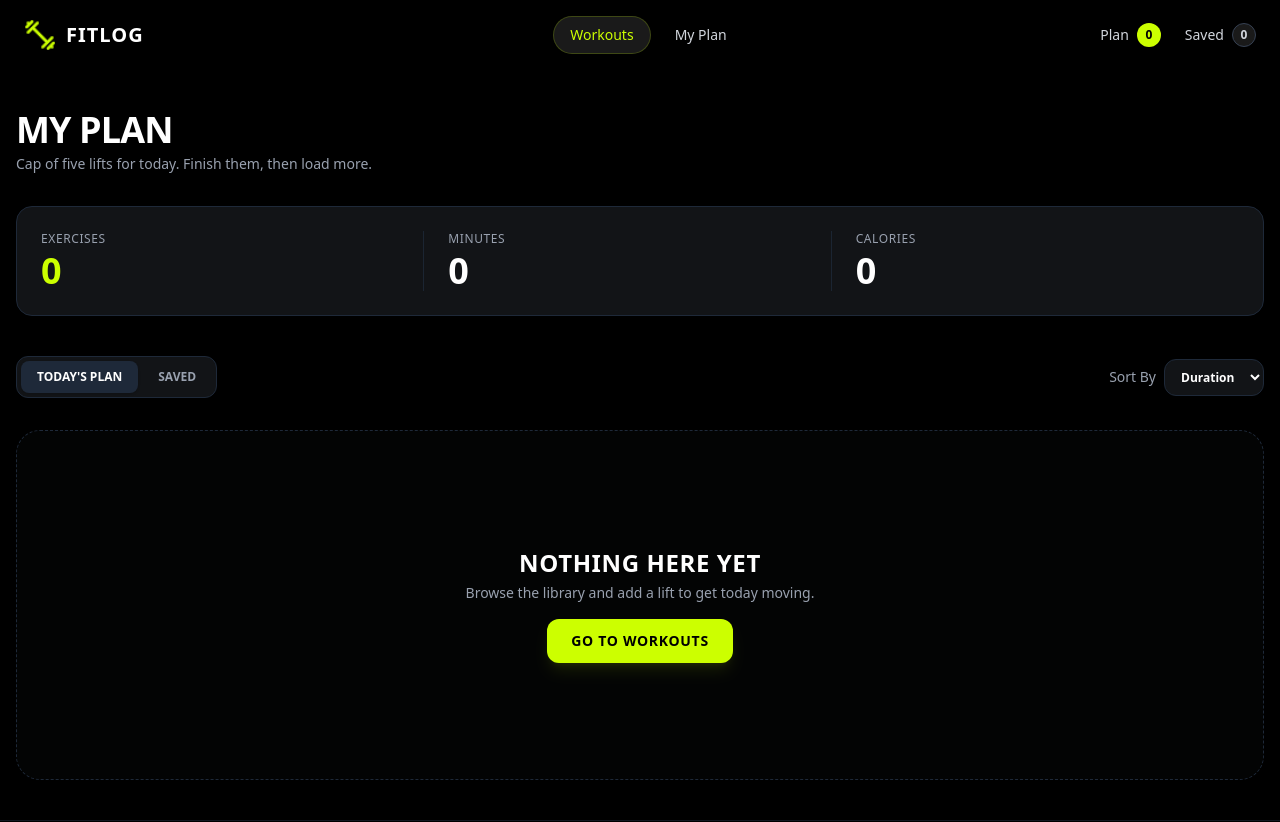
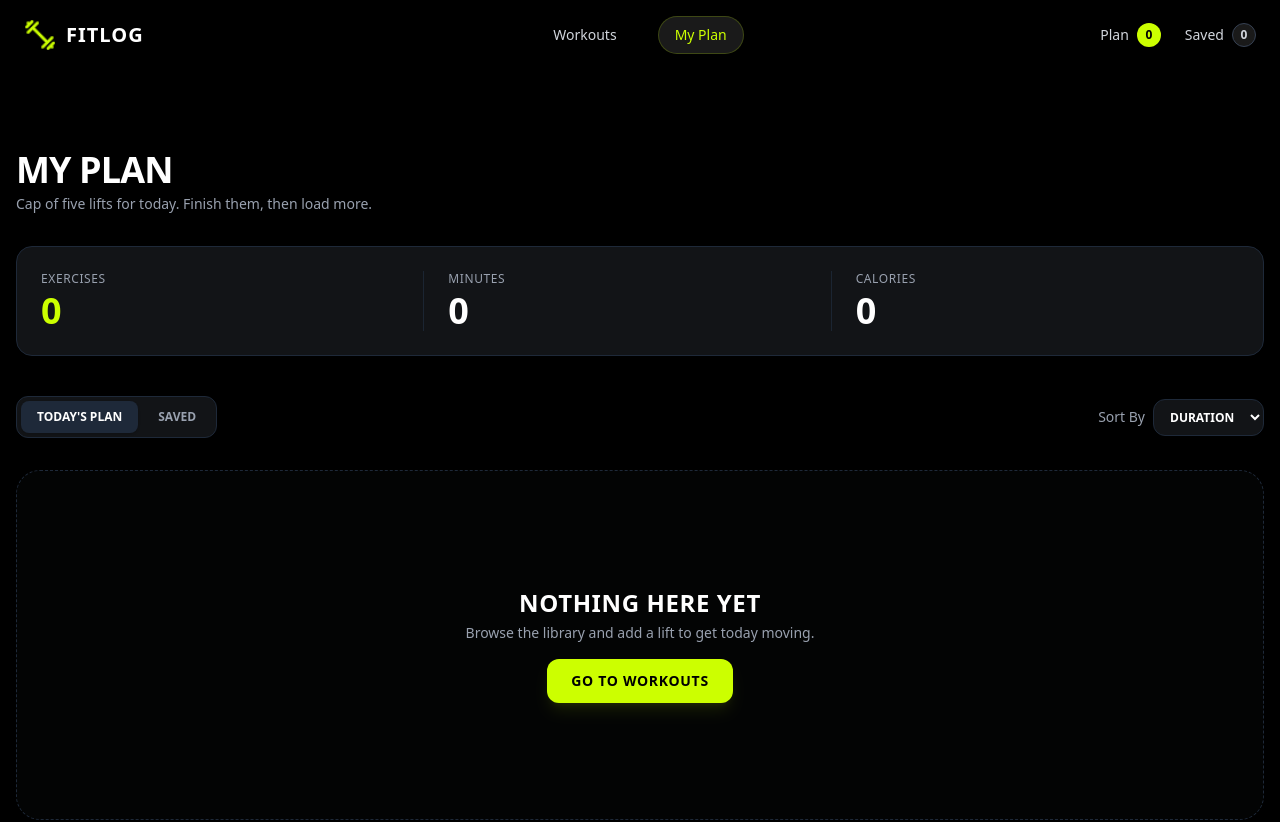
Before and after one commit to masum-web-dev/fitlog, a Next.js app: page /myplan in a window 1280 px wide. Shown: the top 822 px of the page. Built offline with nearby package versions, Linux system fonts and the light colour scheme.

Commit message:
My plan page x button functionality added

```diff
--- a/src/app/Global component/Navbar.jsx
+++ b/src/app/Global component/Navbar.jsx
@@ -1,9 +1,18 @@
+'use client';
 import Image from 'next/image';
 import Link from 'next/link';
-import React from 'react';
+import React, { useContext } from 'react';
+import { usePathname } from 'next/navigation';
 import logo from "../../../assets/logo.png";
+import { PlanContext } from '../context/PlanContext';
 
 const Navbar = () => {
+    const { todaysPlan, savedList } = useContext(PlanContext);
+    const pathname = usePathname();
+
+    const isWorkoutsActive = pathname === '/';
+    const isMyPlanActive = pathname === '/myplan';
+
     return (
         <nav className="bg-black text-white px-6 py-4 shadow-md">
             <div className="max-w-7xl mx-auto grid grid-cols-3 items-center">
@@ -16,10 +25,24 @@ const Navbar = () => {
                 </div>
 
                 <div className="flex justify-center items-center gap-6">
-                    <Link href="/" className="bg-[#1a1a1a] text-[#ccff00] px-4 py-2 rounded-full font-medium text-sm border border-[#ccff00]/20">
+                    <Link
+                        href="/"
+                        className={`px-4 py-2 rounded-full font-medium text-sm border transition-colors ${
+                            isWorkoutsActive
+                                ? 'bg-[#1a1a1a] text-[#ccff00] border-[#ccff00]/20'
+                                : 'text-gray-300 hover:text-white border-transparent'
+                        }`}
+                    >
                         Workouts
                     </Link>
-                    <Link href="/myplan" className="text-gray-300 hover:text-white text-sm font-medium transition-colors">
+                    <Link
+                        href="/myplan"
+                        className={`px-4 py-2 rounded-full font-medium text-sm border transition-colors ${
+                            isMyPlanActive
+                                ? 'bg-[#1a1a1a] text-[#ccff00] border-[#ccff00]/20'
+                                : 'text-gray-300 hover:text-white border-transparent'
+                        }`}
+                    >
                         My Plan
                     </Link>
                 </div>
@@ -28,14 +51,14 @@ const Navbar = () => {
                     <div className="flex items-center gap-2">
                         <span className="text-gray-300">Plan</span>
                         <span className="bg-[#ccff00] text-black font-bold w-6 h-6 rounded-full flex items-center justify-center text-xs">
-                            0
+                            {todaysPlan.length}
                         </span>
                     </div>
 
                     <div className="flex items-center gap-2">
                         <span className="text-gray-300">Saved</span>
                         <span className="bg-[#1a1a1a] border border-gray-700 text-gray-300 font-bold w-6 h-6 rounded-full flex items-center justify-center text-xs">
-                            0
+                            {savedList.length}
                         </span>
                     </div>
                 </div>
--- a/src/app/Logical components/SaveForLater.jsx
+++ b/src/app/Logical components/SaveForLater.jsx
@@ -2,17 +2,16 @@
 import React, { useContext } from 'react';
 import { PlanContext } from '../context/PlanContext';
 
-const SaveForLater = ({workout}) => {
+const SaveForLater = ({ workout }) => {
+    const { saveForLater } = useContext(PlanContext);
 
-    const {saveForLater, setSaveForLater} = useContext(PlanContext);
-
-    const handleSaveForLater = () =>{
-        setSaveForLater([...saveForLater, workout]);
-    }
+    const handleSaveForLater = () => {
+        saveForLater(workout);
+    };
 
     return (
         <div>
-            <button onClick={()=>handleSaveForLater()} className="flex-1 bg-[#121417] border border-gray-800 text-white font-bold py-3.5 px-6 rounded-xl hover:bg-gray-800 hover:border-gray-700 transition-all duration-300 hover:scale-[1.02] active:scale-[0.98] text-sm flex items-center justify-center gap-2">
+            <button onClick={() => handleSaveForLater()} className="flex-1 bg-[#121417] border border-gray-800 text-white font-bold py-3.5 px-6 rounded-xl hover:bg-gray-800 hover:border-gray-700 transition-all duration-300 hover:scale-[1.02] active:scale-[0.98] text-sm flex items-center justify-center gap-2 cursor-pointer">
                 <span>🔖</span> Save for later
             </button>
         </div>
--- a/src/app/Logical components/TodaysPlan.jsx
+++ b/src/app/Logical components/TodaysPlan.jsx
@@ -2,19 +2,16 @@
 import React, { useContext } from 'react';
 import { PlanContext } from '../context/PlanContext';
 
+const TodaysPlan = ({ workout }) => {
+    const { addToPlan } = useContext(PlanContext);
 
-const TodaysPlan = ({workout}) => {
-
-    const {todaysPlan, setTodaysPlan} = useContext(PlanContext);
-
-
-    const handleTodaysPlan = () =>{
-        setTodaysPlan([...todaysPlan, workout]);
-    }
+    const handleTodaysPlan = () => {
+        addToPlan(workout);
+    };
 
     return (
         <div>
-            <button onClick={()=>handleTodaysPlan()} className="flex-1 bg-[#ccff00] text-black font-bold py-3.5 px-6 rounded-xl hover:bg-[#b3e600] transition-all duration-300 hover:scale-[1.02] active:scale-[0.98] shadow-lg shadow-[#ccff00]/20 text-sm flex items-center justify-center gap-2">
+            <button onClick={() => handleTodaysPlan()} className="flex-1 bg-[#ccff00] text-black font-bold py-3.5 px-6 rounded-xl hover:bg-[#b3e600] transition-all duration-300 hover:scale-[1.02] active:scale-[0.98] shadow-lg shadow-[#ccff00]/20 text-sm flex items-center justify-center gap-2 cursor-pointer">
                 <span>📅</span> Add to today's plan
             </button>
         </div>
--- a/src/app/context/PlanContext.jsx
+++ b/src/app/context/PlanContext.jsx
@@ -1,22 +1,47 @@
-'use client';
+"use client";
 import React, { createContext, useState } from 'react';
+import { toast } from 'react-toastify';
 
-export const PlanContext = createContext({});
+export const PlanContext = createContext();
 
-const PlanContextProvider = ({children}) => {
+const PlanContextProvider = ({ children }) => {
+    const [todaysPlan, setTodaysPlan] = useState([]);
+    const [savedList, setSavedList] = useState([]);
 
-    const [todaysPlan, setTodaysPlan] = useState([]);
-    const [saveForLater, setSaveForLater] = useState([]);
+    const addToPlan = (workout) => {
+        const isExist = todaysPlan.filter((item) => item.id === workout.id).length > 0;
+        if (isExist) {
+            toast.warn("This workout is already in Today's Plan!", { position: "top-right" });
+            return;
+        }
+        setTodaysPlan([...todaysPlan, workout]);
+        toast.success("Added to Today's Plan!", { position: "top-right" });
+    };
 
-    const sharedDatas = {
-        todaysPlan,
-        setTodaysPlan,
-        saveForLater,
-        setSaveForLater
-    }
+    const saveForLater = (workout) => {
+        const isExist = savedList.filter((item) => item.id === workout.id).length > 0;
+        if (isExist) {
+            toast.warn("This workout is already saved!", { position: "top-right" });
+            return;
+        }
+        setSavedList([...savedList, workout]);
+        toast.success("Saved for later!", { position: "top-right" });
+    };
+
+    const removeFromPlan = (id) => {
+        setTodaysPlan(todaysPlan.filter((item) => item.id !== id));
+        toast.info("Removed from Today's Plan", { position: "top-right" });
+    };
+
+    const removeFromSaved = (id) => {
+        setSavedList(savedList.filter((item) => item.id !== id));
+        toast.info("Removed from Saved", { position: "top-right" });
+    };
 
     return (
-        <PlanContext.Provider value={sharedDatas}>{children}</PlanContext.Provider>
+        <PlanContext.Provider value={{ todaysPlan, savedList, addToPlan, saveForLater, removeFromPlan, removeFromSaved }}>
+            {children}
+        </PlanContext.Provider>
     );
 };
 
--- a/src/app/myplan/page.jsx
+++ b/src/app/myplan/page.jsx
@@ -2,18 +2,37 @@
 import React, { useContext, useState } from 'react';
 import Link from 'next/link';
 import Image from 'next/image';
+import { toast } from 'react-toastify';
 import { PlanContext } from '../context/PlanContext';
 
 const MyPlanPage = () => {
-    const { todaysPlan, savedList } = useContext(PlanContext);
+    const { todaysPlan, savedList, removeFromSaved } = useContext(PlanContext);
     const [activeTab, setActiveTab] = useState('plan');
+    const [sortBy, setSortBy] = useState('duration');
+    const [doneWorkouts, setDoneWorkouts] = useState([]);
 
-    // কোন ট্যাব সিলেক্ট করা আছে তার ওপর ভিত্তি করে লিস্ট ঠিক করা
     const currentList = activeTab === 'plan' ? todaysPlan : savedList;
 
+    const sortedList = [...currentList].sort((a, b) => {
+        if (sortBy === 'duration') {
+            return Number(b.duration) - Number(a.duration);
+        } else if (sortBy === 'calories') {
+            return Number(b.caloriesBurned) - Number(a.caloriesBurned);
+        } else if (sortBy === 'rating') {
+            return Number(b.rating) - Number(a.rating);
+        }
+        return 0;
+    });
+
+    const handleMarkAsDone = (item) => {
+        if (!doneWorkouts.includes(item.id)) {
+            setDoneWorkouts([...doneWorkouts, item.id]);
+            toast.success(`"${item.name}" marked as done! 🎉`, { position: "top-right" });
+        }
+    };
+
     return (
-        <div className="max-w-7xl mx-auto px-4 py-10 text-white space-y-8">
-            {/* Header Section */}
+        <div className="max-w-7xl mx-auto px-4 py-22 sm:py-20 text-white space-y-8">
             <div>
                 <h1 className="text-3xl sm:text-4xl font-extrabold tracking-tight uppercase mb-1">
                     MY PLAN
@@ -23,27 +42,25 @@ const MyPlanPage = () => {
                 </p>
             </div>
 
-            {/* Stats Summary Card */}
             <div className="bg-[#121417] border border-gray-800 rounded-2xl p-6 grid grid-cols-1 sm:grid-cols-3 gap-6">
                 <div className="sm:border-r border-gray-800/80 pr-4">
                     <p className="text-gray-400 text-xs uppercase tracking-wider mb-1">Exercises</p>
-                    <p className="text-[#ccff00] text-3xl sm:text-4xl font-extrabold">{currentList.length}</p>
+                    <p className="text-[#ccff00] text-3xl sm:text-4xl font-extrabold">{sortedList.length}</p>
                 </div>
                 <div className="sm:border-r border-gray-800/80 pr-4">
                     <p className="text-gray-400 text-xs uppercase tracking-wider mb-1">Minutes</p>
                     <p className="text-white text-3xl sm:text-4xl font-extrabold">
-                        {currentList.reduce((total, item) => total + (Number(item.duration) || 0), 0)}
+                        {sortedList.reduce((total, item) => total + (Number(item.duration) || 0), 0)}
                     </p>
                 </div>
                 <div>
                     <p className="text-gray-400 text-xs uppercase tracking-wider mb-1">Calories</p>
                     <p className="text-white text-3xl sm:text-4xl font-extrabold">
-                        {currentList.reduce((total, item) => total + (Number(item.caloriesBurned) || 0), 0)}
+                        {sortedList.reduce((total, item) => total + (Number(item.caloriesBurned) || 0), 0)}
                     </p>
                 </div>
             </div>
 
-            {/* Tabs and Sort Section */}
             <div className="flex flex-col sm:flex-row items-start sm:items-center justify-between gap-4 pt-2">
                 <div className="bg-[#121417] border border-gray-800 p-1 rounded-xl flex items-center gap-1">
                     <button
@@ -66,7 +83,11 @@ const MyPlanPage = () => {
 
                 <div className="flex items-center gap-2 text-sm text-gray-400">
                     <span>Sort By</span>
-                    <select className="bg-[#121417] border border-gray-800 text-white text-xs font-semibold py-2 px-3 rounded-xl focus:outline-none cursor-pointer">
+                    <select
+                        value={sortBy}
+                        onChange={(e) => setSortBy(e.target.value)}
+                        className="bg-[#121417] border border-gray-800 text-white text-xs font-semibold py-2 px-3 rounded-xl focus:outline-none cursor-pointer uppercase"
+                    >
                         <option value="duration">Duration</option>
                         <option value="calories">Calories</option>
                         <option value="rating">Rating</option>
@@ -74,8 +95,7 @@ const MyPlanPage = () => {
                 </div>
             </div>
 
-            {/* Ternary Check for Empty State or .map list */}
-            {currentList.length === 0 ? (
+            {sortedList.length === 0 ? (
                 <div className="border border-dashed border-gray-800 rounded-3xl p-12 text-center flex flex-col items-center justify-center space-y-4 min-h-[350px] bg-[#121417]/20">
                     <div className="space-y-1">
                         <h3 className="text-xl sm:text-2xl font-extrabold uppercase tracking-wide text-white">
@@ -94,9 +114,12 @@ const MyPlanPage = () => {
                 </div>
             ) : (
                 <div className="space-y-4">
-                    {currentList.map((item) => (
+                    {sortedList.map((item, index) => {
+                        const isDone = doneWorkouts.includes(item.id);
+
+                        return (
                             <div
-                            key={item.id}
+                                key={`${item.id}-${index}`}
                                 className="bg-[#121417] border border-gray-800 rounded-2xl p-4 flex flex-col sm:flex-row items-center justify-between gap-4"
                             >
                                 <div className="flex items-center gap-4 w-full sm:w-auto">
@@ -130,13 +153,29 @@ const MyPlanPage = () => {
                                     </Link>
 
                                     {activeTab === 'plan' && (
-                                    <button className="bg-[#ccff00] text-black text-xs font-bold py-2.5 px-4 rounded-xl hover:bg-[#b3e600] transition-all">
-                                        ✓ Mark as Done
+                                        <button
+                                            onClick={() => handleMarkAsDone(item)}
+                                            disabled={isDone}
+                                            className={`text-xs font-bold py-2.5 px-4 rounded-xl transition-all ${
+                                                isDone
+                                                    ? 'bg-gray-800 text-gray-400 cursor-not-allowed opacity-60'
+                                                    : 'bg-[#ccff00] text-black hover:bg-[#b3e600] cursor-pointer'
+                                            }`}
+                                        >
+                                            {isDone ? '✓ Done' : '✓ Mark as Done'}
                                         </button>
                                     )}
+
+                                    <button
+                                        onClick={() => activeTab === 'plan' ? removeFromSaved(item.id) /* অথবা প্ল্যান থেকে রিমুভ করতে চাইলে যথোপযুক্ত ফাংশন */ : removeFromSaved(item.id)}
+                                        className="text-gray-400 hover:text-red-400 p-2 transition-colors cursor-pointer text-base font-bold"
+                                    >
+                                        ✕
+                                    </button>
                                 </div>
                             </div>
-                    ))}
+                        );
+                    })}
                 </div>
             )}
         </div>
```
Lines whose indentation alone changed are shown as unchanged.
